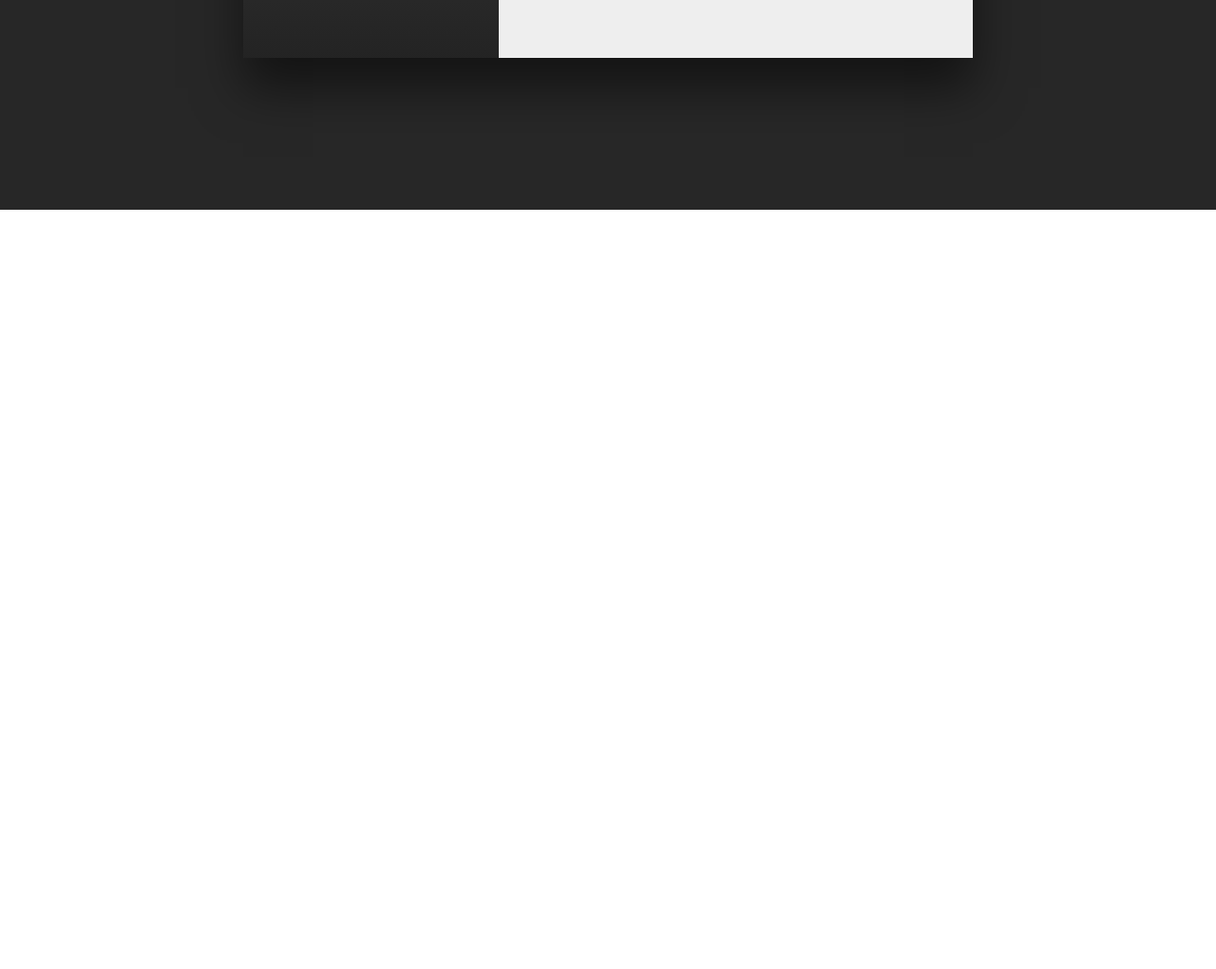
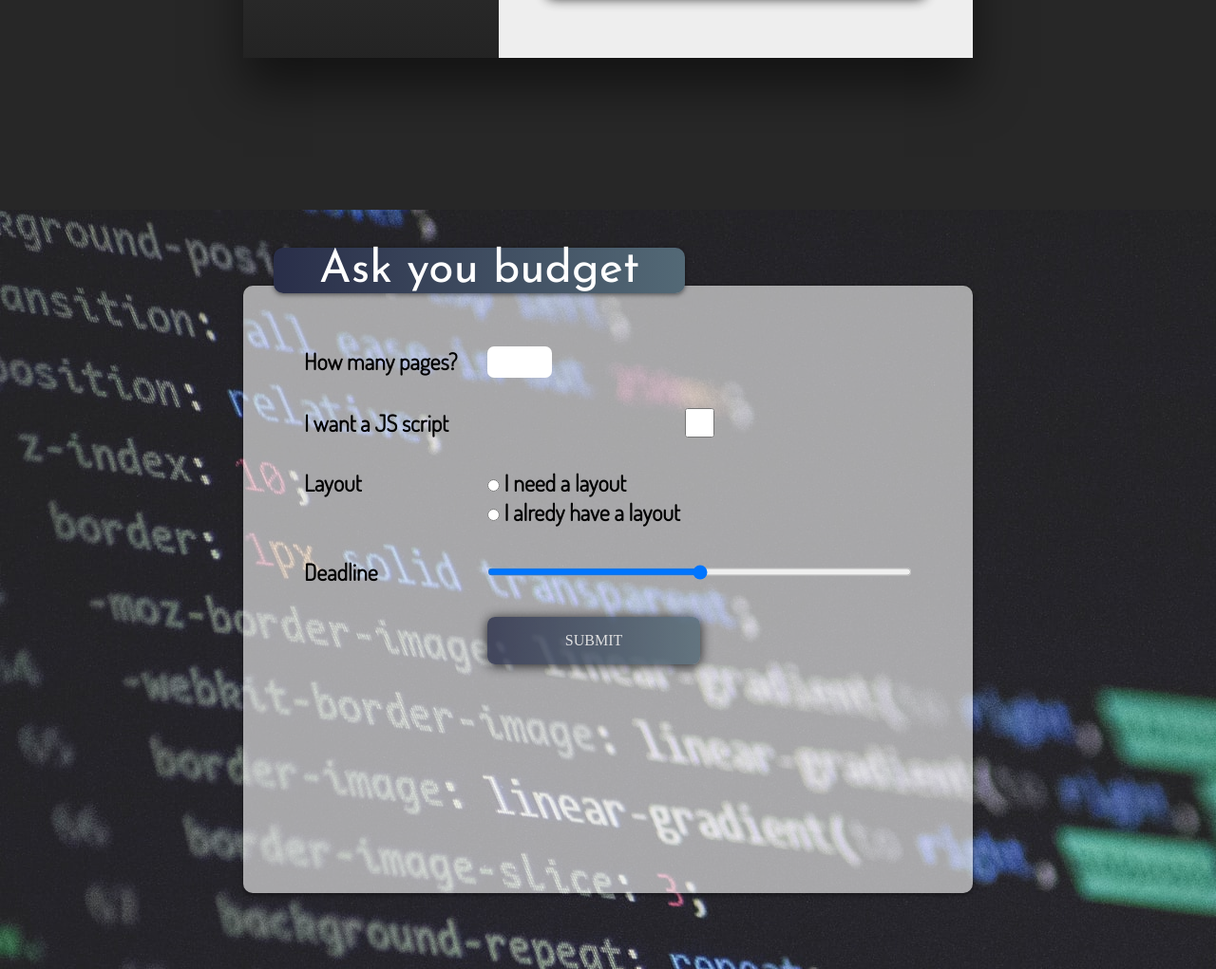
Before and after one commit to FabioArao/Poprtifolio, a plain HTML site: page Index.html in a window 1280 px wide. Shown: the part 2625-3646 px from the top of the page at 95% size. Before the commit the page ends 2846 px from the top, so only its background shows below. Drawn offline with Linux system fonts and the light colour scheme; grey boxes are pictures that could not be loaded.

Commit message:
:package: budget form

```diff
--- a/Index.html
+++ b/Index.html
@@ -179,6 +179,31 @@
                 </div>
             </div>
         </section>
+        <section class="budget-section">
+            <div class="budget-wrapper">
+                <h1>Ask you budget</h1>
+                <form>
+                    <label for="qt">How many pages?</label>
+                    <input type="number" min="1" name="qt" id="qt">
+                    <label for="js">I want a JS script</label>
+                    <input type="checkbox" name="js" id="js">
+                    <label>Layout</label>
+                    <div class="layout-group">
+                        <div>
+                            <input type="radio" name="layout" id="layout-yes">
+                            <label for="layout-yes">I need a layout</label>
+                        </div>
+                        <div>
+                            <input type="radio" name="layout" id="layout-no">
+                            <label for="layout-no">I alredy have a layout</label>
+                        </div>
+                    </div>
+                    <label for="deadline">Deadline</label>
+                    <input type="range" name="Deadline" id="deadline">
+                    <button class="btn btn-budget" type="submit" >Submit</button>
+                </form>
+            </div>
+        </section>
 
    </div>
 
--- a/style.css
+++ b/style.css
@@ -414,13 +414,14 @@ opacity: .8;
     display: flex;
     align-items: center;
     justify-content: center;
+
 }
 .contact-wrapper{
     width: 60%;
     height: 30rem;
     display: flex;
     box-shadow: 0 2rem 3rem rgba(0, 0, 0, .5);
-    padd
+
 }
 
 .contact-left{
@@ -443,6 +444,7 @@ opacity: .8;
     font-size: 2rem;
     color: #272727;
     font-weight: lighter;
+    padding-top: 2rem;
 
 }
 
@@ -508,3 +510,78 @@ opacity: .8;
 .btn-submit:hover{
     opacity: .7;
 }
+
+.budget-section{
+    width: 100%;
+    height: 100vh;
+    background: url("./Images/bg-orcamento.jpg");
+    object-fit: cover;
+    display: flex;
+    justify-content: center;
+    align-items: center;
+
+}
+
+.budget-wrapper{
+    position: relative;
+    width: 60%;
+    height: 80%;
+    background-color: #ffffff99;
+    justify-content: center;
+    align-items: center;
+    border-radius: 10px;
+    box-shadow: 0 0.1rem 0.3rem rgba(0, 0, 0, 0.5);
+
+}
+
+.budget-section h1{
+    position: absolute;
+    top: -2.5rem;
+    left: 2rem;
+    background: #536976;  /* fallback for old browsers */
+    background: -webkit-linear-gradient(to right, #292E49, #536976);  /* Chrome 10-25, Safari 5.1-6 */
+    background: linear-gradient(to right, #292E49, #536976); /* W3C, IE 10+/ Edge, Firefox 16+, Chrome 26+, Opera 12+, Safari 7+ */;
+    padding: 0 3rem;
+    color: #fff;
+    font-family: var(--font-primary);
+    font-size: 3rem;
+    font-weight: lighter;
+    box-shadow:0 0.1rem 0.3rem rgba(0, 0, 0, 0.5);
+    border-radius: 10px;
+}
+.budget-section form{
+    margin: 4rem;
+    display: grid;
+    grid-template-columns: auto 1fr;
+    column-gap: 2rem;
+    row-gap: 2rem;
+
+}
+
+.budget-section label{
+    font-family: var(--font-secundary);
+    font-size: 1.5rem;
+    font-weight: bold;
+}
+
+.budget-section input[type="number"]{
+    font-family: var(--font-secundary);
+    width: 4rem;
+    font-size: 1.5rem;
+    font-weight: bold;
+    outline: none;
+    border-radius: 7px;
+    border: none;
+    padding: 0.3;
+
+}
+
+.btn-budget{
+    width: 50%;
+    justify-content: center;
+    align-items: center;
+    text-transform: uppercase;
+    padding: 1rem;
+    cursor: pointer;
+    grid-column: 2;
+  }
```
Also changed, not shown: Images/bg-orcamento.jpg (added).
